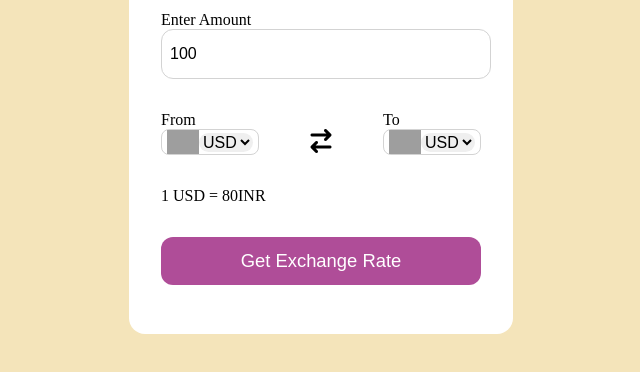
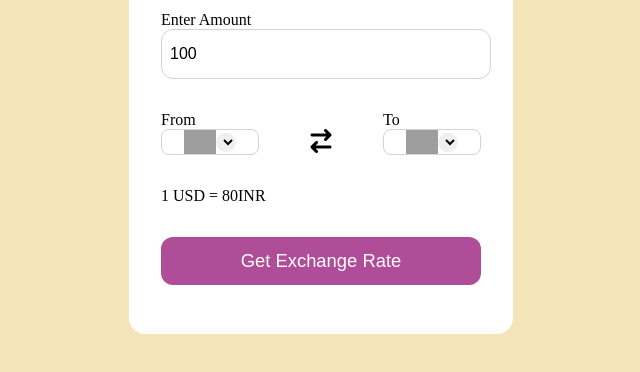
Before and after one commit to rupeshk540/Currency-Converter, a plain HTML site: page index.html in a window 1280 px wide. Shown: the part 278-650 px from the top of the page, without its empty margins (319-959 px from the left). Drawn offline with Linux system fonts and the light colour scheme; grey boxes are pictures that could not be loaded.

Commit message:
Add files via upload

```diff
--- a/index.html
+++ b/index.html
@@ -21,10 +21,7 @@
                     <div class="select-container">
                         <img src="https://flagsapi.com/US/flat/64.png">
                         <select name="from">
-                            <option value="USD">USD</option>
-                            <option value="INR">INR</option>
-                            <option value="EUR">EUR</option>
-                            <option value="AUD">AUD</option>
+
                         </select>
                     </div>
                 </div>
@@ -33,11 +30,8 @@
                     <p>To</p>
                     <div class="select-container">
                         <img src="https://flagsapi.com/IN/flat/64.png">
-                        <select name="from">
-                            <option value="USD">USD</option>
-                            <option value="INR">INR</option>
-                            <option value="EUR">EUR</option>
-                            <option value="AUD">AUD</option>
+                        <select name="to">
+
                         </select>
                     </div>
                 </div>
@@ -46,5 +40,7 @@
             <button id="btn">Get Exchange Rate </button>
         </form>
     </div>
+    <script src="code.js"></script>
+    <script src="script.js"></script>
 </body>
 </html>
```
